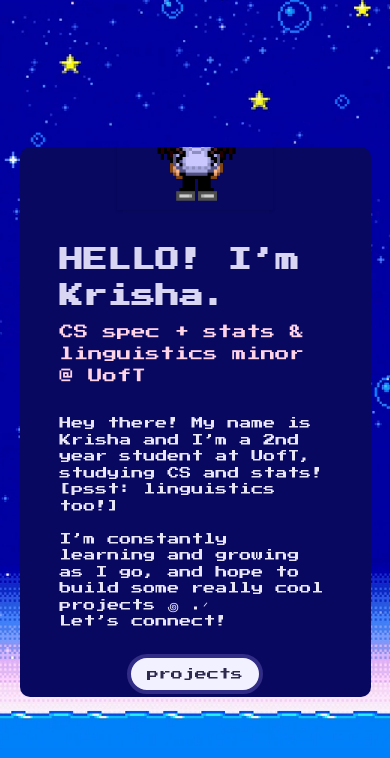
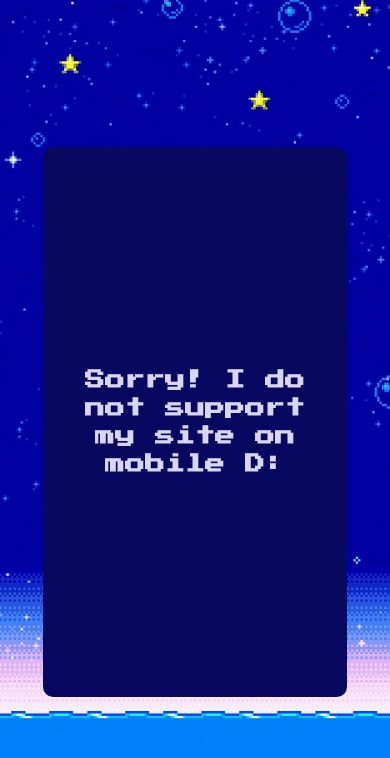
Before and after one commit to kr1shap/personal-site, a React (Vite) app: page / in a window 390 px wide. Shown: the top 758 px of the page. Built offline with nearby package versions, Linux system fonts and the light colour scheme.

Commit message:
Add mobile unsupported page

```diff
--- a/src/main.jsx
+++ b/src/main.jsx
@@ -1,18 +1,22 @@
 import { StrictMode } from 'react'
 import { createRoot } from 'react-dom/client'
 import './index.css'
-import App from './App.jsx'
 import  { createBrowserRouter, RouterProvider } from 'react-router-dom';
 import Abt from "./pages/Abt";
 import Contact from "./pages/Contact";
 import Experience from "./pages/Experience";
 import NotFound from './pages/NotFound.jsx';
+import MobileUnsup from './pages/MobileUnsup.jsx';
 
+
+const mobileRouter = createBrowserRouter([
+  { path: '/', element: <MobileUnsup />, errorElement: <NotFound back={false} /> },
+  ]);
 
 const router = createBrowserRouter([
   {path:'/',
   element: <Abt/>,
-  errorElement: <NotFound/>},
+  errorElement: <NotFound back={true}/>},
   {path:'/projects',
   element: <Experience isExp={false} />},
   {path:'/experience',
@@ -22,8 +26,9 @@ const router = createBrowserRouter([
 ]);
 
 
+
 createRoot(document.getElementById('root')).render(
   <StrictMode>
-    <RouterProvider router={router}/>
+    {window.innerWidth > 768 ? <RouterProvider router={router}/> : <RouterProvider router={mobileRouter}/> }
   </StrictMode>,
 )
--- /dev/null
+++ b/src/pages/MobileUnsup.jsx
@@ -0,0 +1,18 @@
+function MobileUnsup(props) {
+     return(
+        <>
+            <div className="bg-[#080861] flex flex-col align-middle justify-center md:flex-row gap-6 p-10 rounded-[10px] w-[78vw] h-[75vh]
+                max-w-[1000px] max-h-[550px] overflow-hidden">
+
+                {/* text contents */}
+                <div className="flex flex-col justify-center items-center max-w-xl gap-5">
+                    <h1 className="text-center font-black text-xl text-[#D9D6F3] transition duration-100 ease-in-out hover:text-[#e7e5f4] hover:-translate-y-0.5">
+                        Sorry! I do not support my site on mobile D:</h1>
+                </div>
+            </div>
+
+        </>
+    );
+}
+
+export default MobileUnsup;
--- a/src/pages/NotFound.jsx
+++ b/src/pages/NotFound.jsx
@@ -1,5 +1,4 @@
 import PixelBtn from '../components/PixelBtn';
-import { Link } from 'react-router-dom';
 
 function NotFound(props) {
 
@@ -13,7 +12,7 @@ function NotFound(props) {
                     <h1 className="text-center font-black text-4xl text-[#D9D6F3] transition duration-100 ease-in-out hover:text-[#e7e5f4] hover:-translate-y-0.5">
                         404 NOT FOUND!
                     </h1>
-                    <PixelBtn name="Home" dest="/"/>
+                    {props.back ? <PixelBtn name="Home" dest="/"/> : null }
                 </div>
             </div>
 
```
